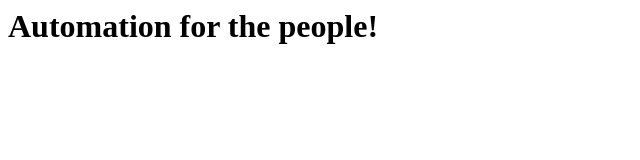
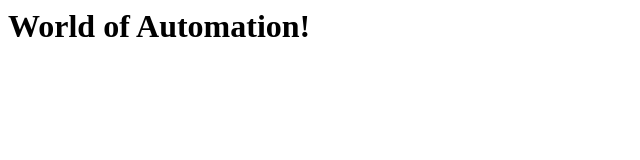
Before and after one commit to smartlizzard/test, a plain HTML site: page index.html in a window 1280 px wide. Shown: the whole page, without its empty margins (0-640 px from the left). Drawn offline with Linux system fonts and the light colour scheme.

Commit message:
Update index.html

```diff
--- a/index.html
+++ b/index.html
@@ -1,2 +1,2 @@
 
-<h1>Automation for the people!</h1>
+<h1>World of Automation!</h1>
```
